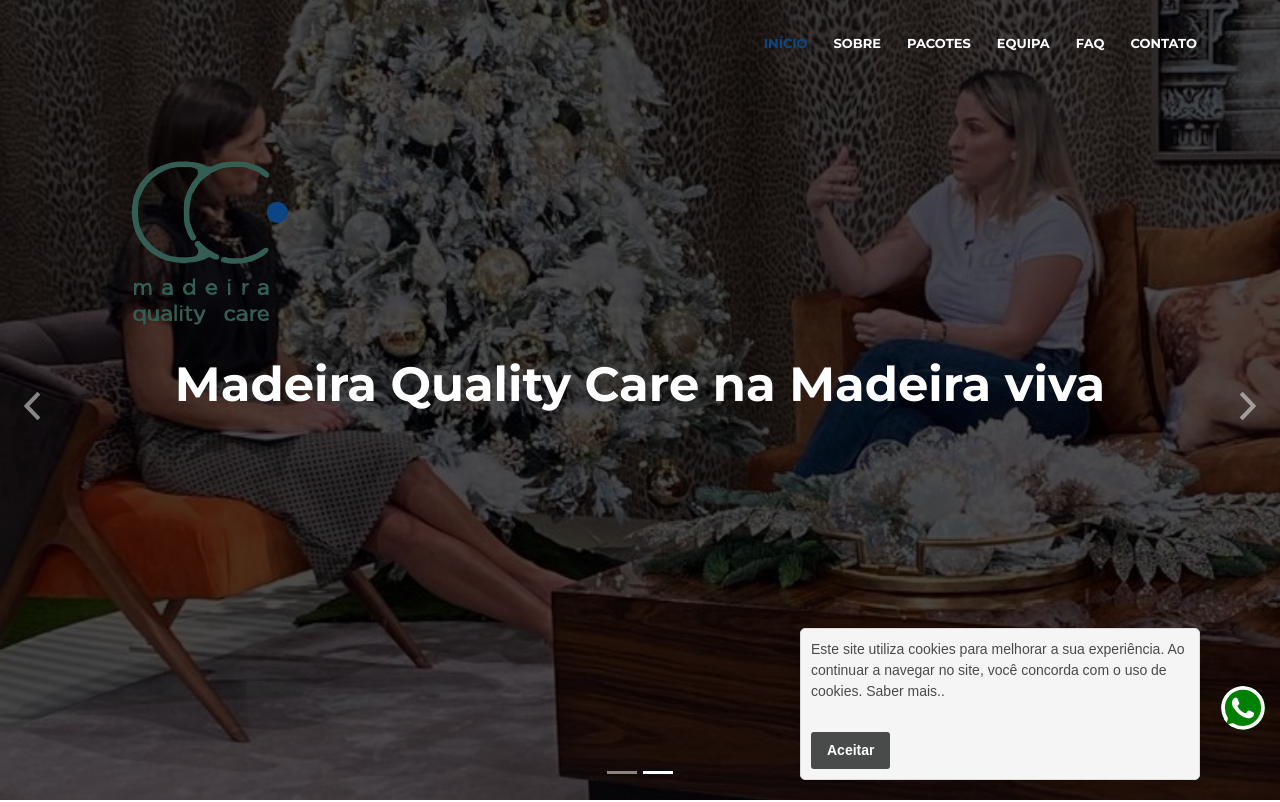
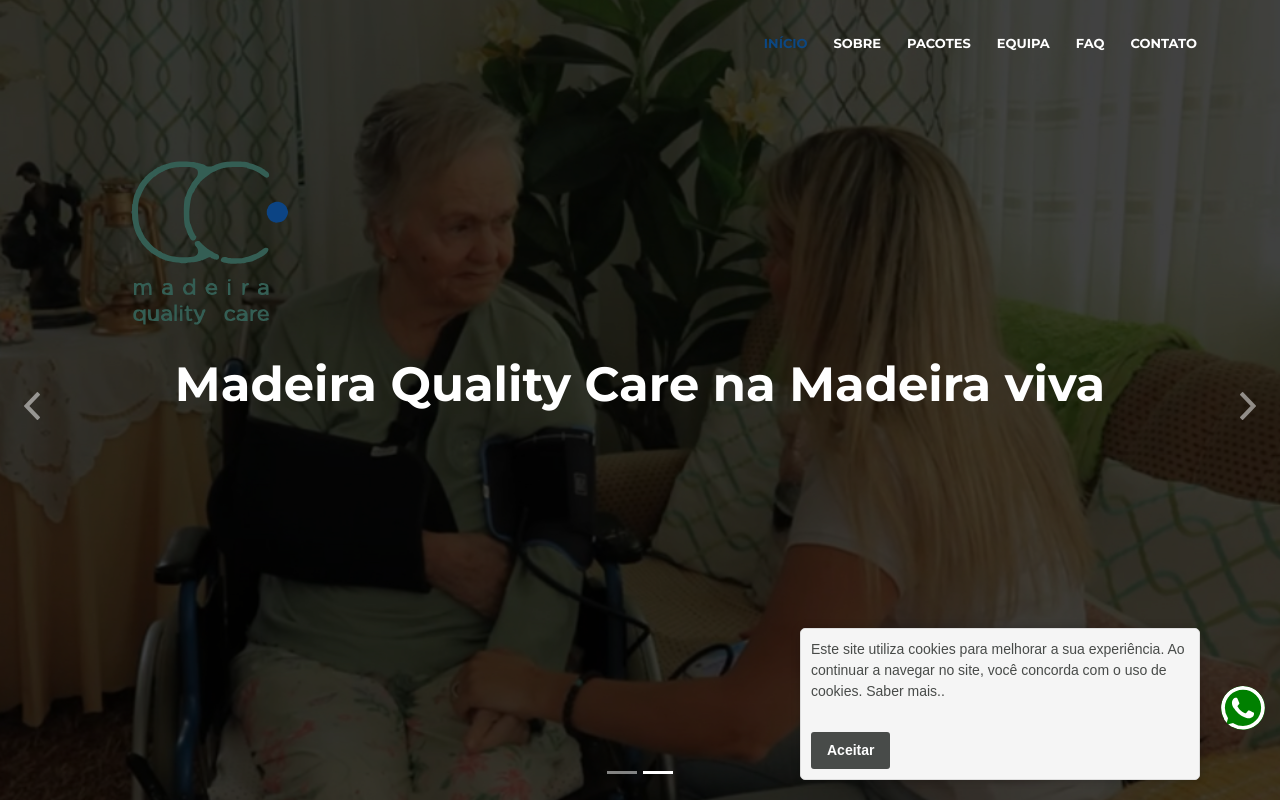
Before and after one commit to samedgio/MadeiraQualityCare, a plain HTML site: page index.html in a window 1280 px wide. Shown: the top 802 px of the page. Drawn offline with nearby package versions, Linux system fonts and the light colour scheme; some packages are replaced by stand-ins of ours; a script that the page names is missing; files whose address does not match are found by name.

Commit message:
Update index.html

```diff
--- a/index.html
+++ b/index.html
@@ -82,7 +82,7 @@
             </div>
           </div>
 
-          <div class="carousel-item" style="background-image: url('img/intro-carousel/img11.jpg');">
+          <div class="carousel-item" style="background-image: url('img/intro-carousel/img.jpg');">
             <div class="carousel-container">
               <div class="carousel-content">
                 <h2>Madeira Quality Care na Madeira viva</h2>
```
